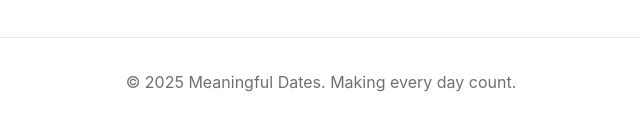
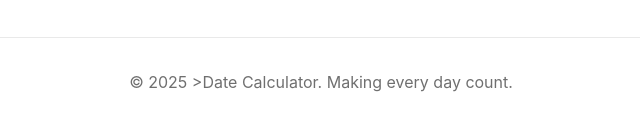
Before and after one commit to hao974/datecalculators.org, a plain HTML site: page index.html in a window 1280 px wide. Shown: the part 6468-6598 px from the top of the page, 319-959 px from the left. Drawn offline with Linux system fonts and the light colour scheme.

Commit message:
Update index.html

```diff
--- a/index.html
+++ b/index.html
@@ -458,7 +458,7 @@
             </div>
 
             <div class="footer-bottom">
-                <p>&copy; 2025 Meaningful Dates. Making every day count.</p>
+                <p>&copy; 2025 >Date Calculator. Making every day count.</p>
             </div>
         </div>
     </footer>
```
